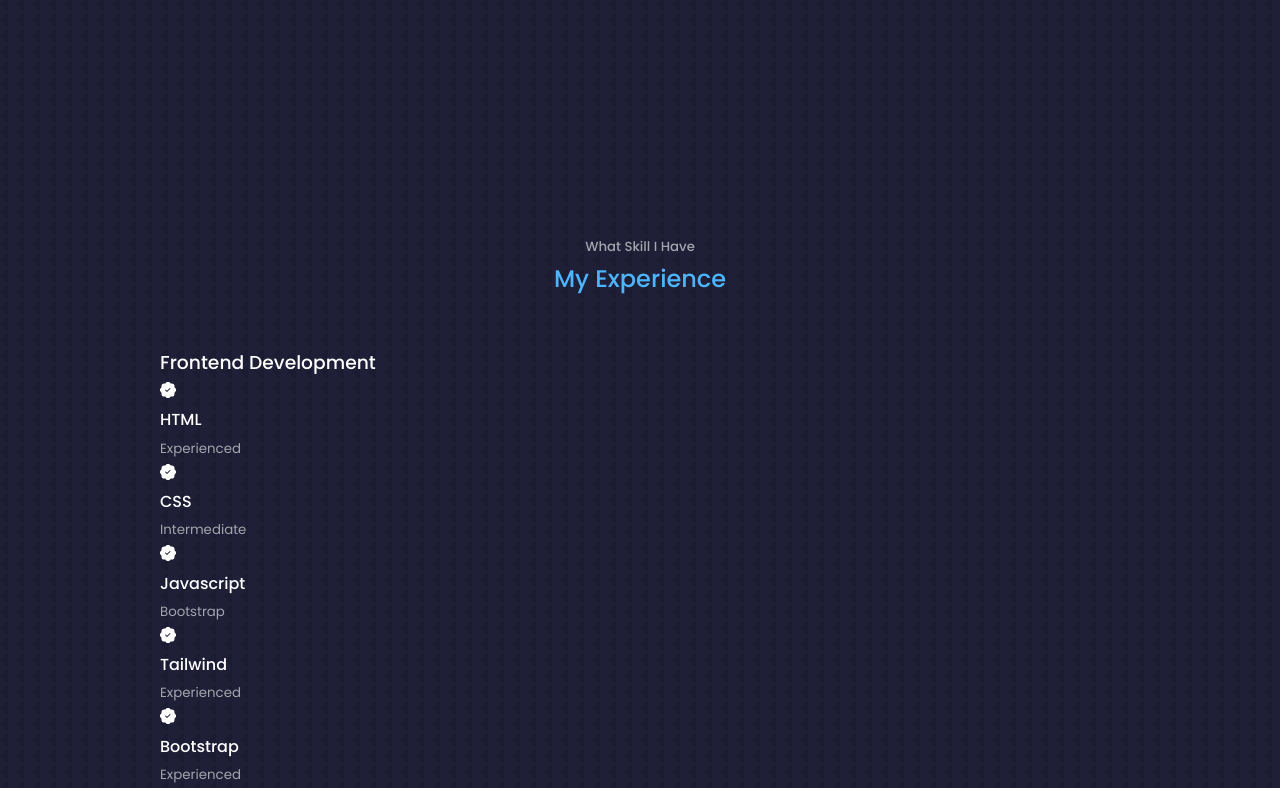
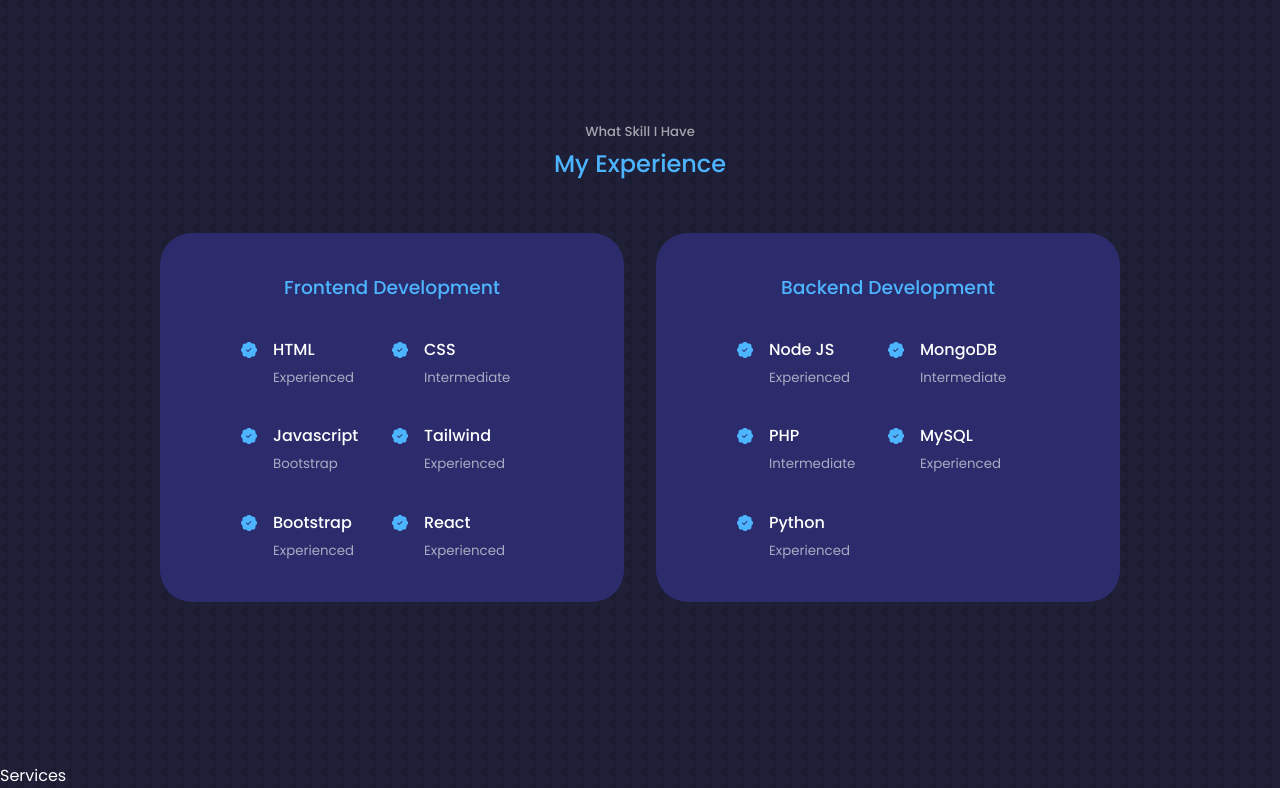
Before and after one commit to hackwebdev/react-personal-portfolio-website, a React (Create React App) app: page / in a window 1280 px wide. Shown: the part 1620-2408 px from the top of the page. Built offline with nearby package versions, Linux system fonts and the light colour scheme.

Commit message:
experience component css

```diff
--- a/src/components/experience/Experience.jsx
+++ b/src/components/experience/Experience.jsx
@@ -12,34 +12,46 @@
           <h3>Frontend Development</h3>
           <div className='experience__content'>
             <article className='experience__details'>
-              <BsFillPatchCheckFill />
+              <BsFillPatchCheckFill className='experience__details-icon' />
+              <div>
                 <h4>HTML</h4>
                 <small className='text-light'>Experienced</small>
+              </div>
             </article>
             <article className='experience__details'>
-              <BsFillPatchCheckFill />
+              <BsFillPatchCheckFill className='experience__details-icon' />
+              <div>
                 <h4>CSS</h4>
                 <small className='text-light'>Intermediate</small>
+              </div>
             </article>
             <article className='experience__details'>
-              <BsFillPatchCheckFill />
+              <BsFillPatchCheckFill className='experience__details-icon' />
+              <div>
                 <h4>Javascript</h4>
                 <small className='text-light'>Bootstrap</small>
+              </div>
             </article>
             <article className='experience__details'>
-              <BsFillPatchCheckFill />
+              <BsFillPatchCheckFill className='experience__details-icon' />
+              <div>
                 <h4>Tailwind</h4>
                 <small className='text-light'>Experienced</small>
+              </div>
             </article>
             <article className='experience__details'>
-              <BsFillPatchCheckFill />
+              <BsFillPatchCheckFill className='experience__details-icon' />
+              <div>
                 <h4>Bootstrap</h4>
                 <small className='text-light'>Experienced</small>
+              </div>
             </article>
             <article className='experience__details'>
-              <BsFillPatchCheckFill />
+              <BsFillPatchCheckFill className='experience__details-icon' />
+              <div>
                 <h4>React</h4>
                 <small className='text-light'>Experienced</small>
+              </div>
             </article>
           </div>
         </div>
@@ -48,29 +60,39 @@
           <h3>Backend Development</h3>
           <div className='experience__content'>
             <article className='experience__details'>
-              <BsFillPatchCheckFill />
+              <BsFillPatchCheckFill className='experience__details-icon' />
+              <div>
                 <h4>Node JS</h4>
                 <small className='text-light'>Experienced</small>
+              </div>
             </article>
             <article className='experience__details'>
-              <BsFillPatchCheckFill />
+              <BsFillPatchCheckFill className='experience__details-icon' />
+              <div>
                 <h4>MongoDB</h4>
                 <small className='text-light'>Intermediate</small>
+              </div>
             </article>
             <article className='experience__details'>
-              <BsFillPatchCheckFill />
+              <BsFillPatchCheckFill className='experience__details-icon' />
+              <div>
                 <h4>PHP</h4>
                 <small className='text-light'>Intermediate</small>
+              </div>
             </article>
             <article className='experience__details'>
-              <BsFillPatchCheckFill />
+              <BsFillPatchCheckFill className='experience__details-icon' />
+              <div>
                 <h4>MySQL</h4>
                 <small className='text-light'>Experienced</small>
+              </div>
             </article>
             <article className='experience__details'>
-              <BsFillPatchCheckFill />
+              <BsFillPatchCheckFill className='experience__details-icon' />
+              <div>
                 <h4>Python</h4>
                 <small className='text-light'>Experienced</small>
+              </div>
             </article>
           </div>
         </div>
--- a/src/components/experience/experience.css
+++ b/src/components/experience/experience.css
@@ -0,0 +1,35 @@
+.experience__container {
+  display: grid;
+  grid-template-columns: 1fr 1fr;
+  gap: 2rem;
+}
+.experience__container > div {
+  background-color: var(--color-bg-variant);
+  padding: 2.4rem 5rem;
+  border-radius: 2rem;
+  border: 1px solid transparent;
+  transform: var(--transition);
+}
+.experience__container > div:hover {
+  background-color: transparent;
+  border-color: var(--color-primary-variant);
+  cursor: default;
+}
+.experience__container > div h3 {
+  text-align: center;
+  margin-bottom: 2rem;
+  color: var(--color-primary);
+}
+.experience__content {
+  display: grid;
+  grid-template-columns: 1fr 1fr;
+  row-gap: 2rem;
+}
+.experience__details {
+  display: flex;
+  gap: 1rem;
+}
+.experience__details-icon {
+  margin-top: 6px;
+  color: var(--color-primary);
+}
--- a/src/index.css
+++ b/src/index.css
@@ -61,8 +61,8 @@
 }
 
 section {
-  margin-top: 8rem;
-  height: 100vh;
+  margin-top: 10rem;
+  /* height: 100vh; */
 }
 
 section > h2,
```
Lines whose indentation alone changed are shown as unchanged.
